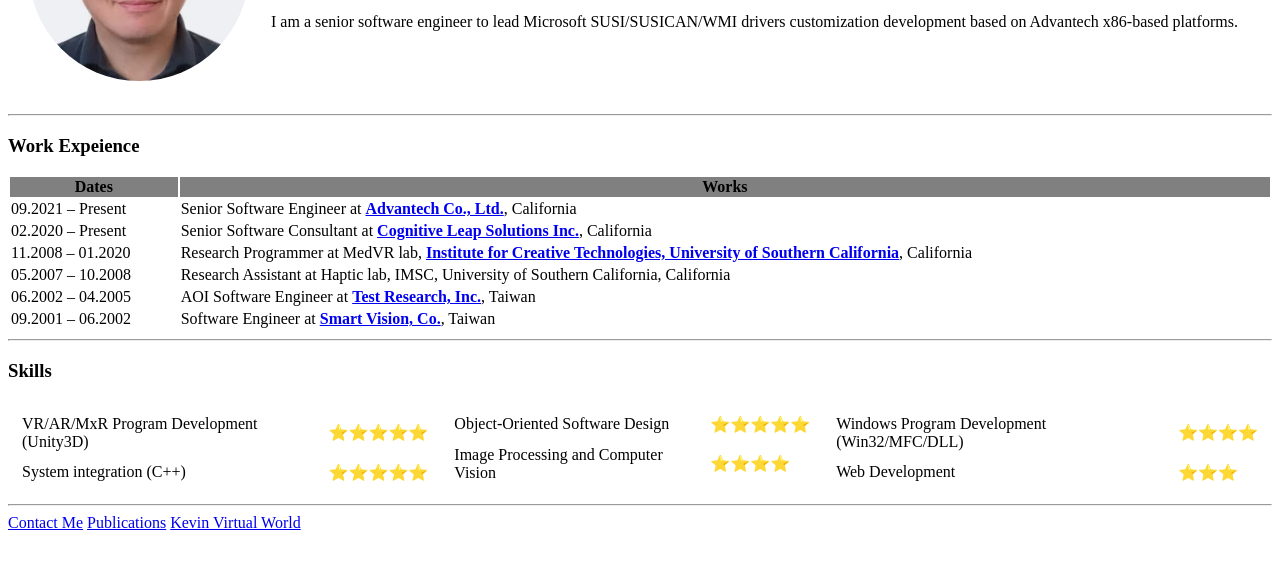
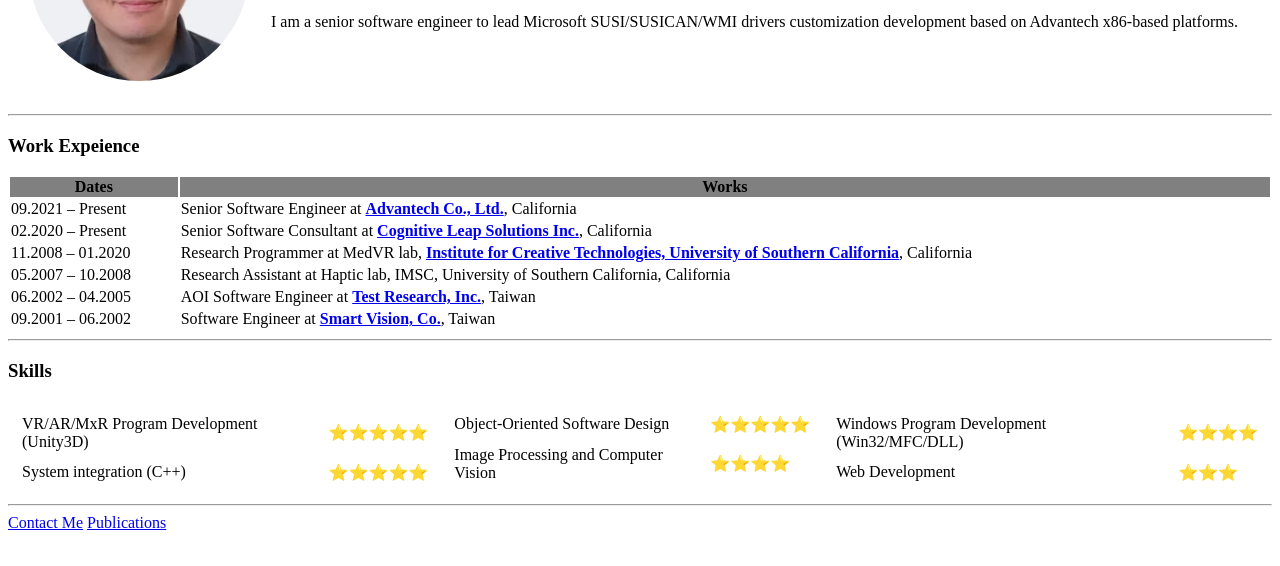
Before and after one commit to chenin0423/ChienYenCV, a plain HTML site: page index.html in a window 1280 px wide. Shown: the part 168-734 px from the top of the page. Drawn offline with Linux system fonts and the light colour scheme.

Commit message:
update index.html

```diff
--- a/index.html
+++ b/index.html
@@ -105,6 +105,5 @@
     <hr>
     <a href="contact-me.html">Contact Me</a>
     <a href="publications.html">Publications</a>
-    <a href="https://kevin-virtual-world.herokuapp.com">Kevin Virtual World</a>
   </body>
 </html>
```
